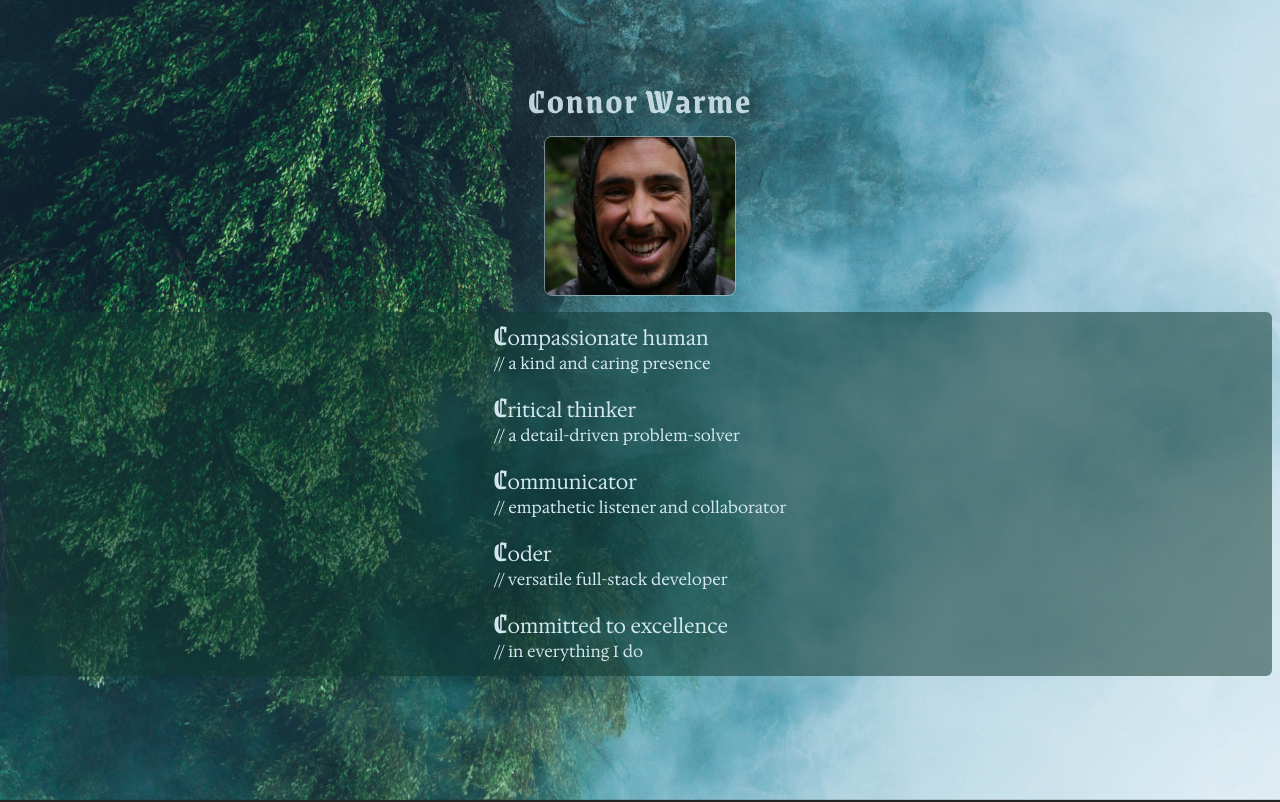
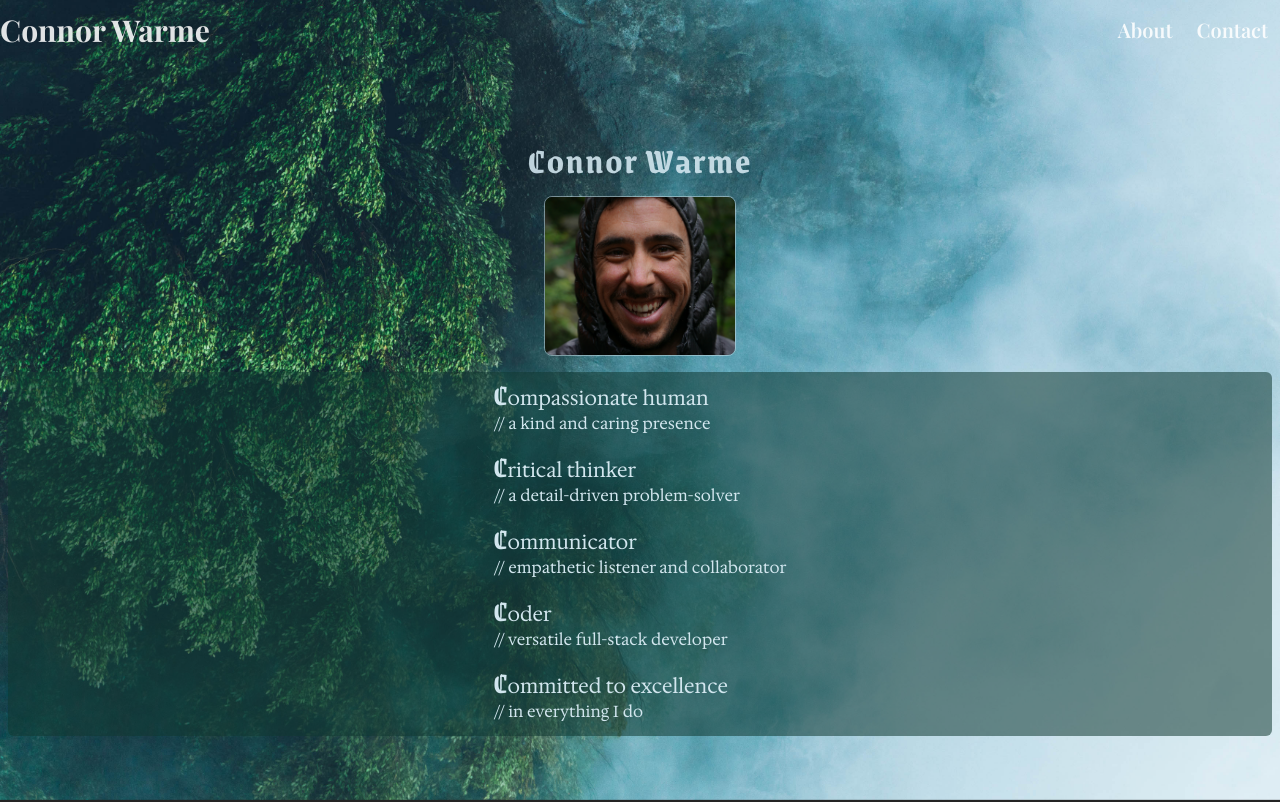
Before and after one commit to connorwarme/connorwarme.github.io, a React (Vite) app: page / in a window 1280 px wide. Shown: the top 802 px of the page. Built offline with nearby package versions, Linux system fonts and the light colour scheme.

Commit message:
Start into header component

```diff
--- a/src/App.jsx
+++ b/src/App.jsx
@@ -1,5 +1,6 @@
 import { Outlet } from 'react-router-dom'
 import ScrollToAnchor from './components/ScrollToAnchor'
+import Header from './components/Header'
 import lakePhoto from './images/gallery/lake.jpg'
 import waterfallPhoto from './images/gallery/waterfall1.jpg'
 import viewPhoto from './images/gallery/valleyview.jpg'
@@ -8,6 +9,7 @@ import './App.css'
 function App() {
   return (
     <div>
+      <Header />
       <ScrollToAnchor />
       <img
         src={waterfallPhoto}
--- /dev/null
+++ b/src/components/Header.jsx
@@ -0,0 +1,23 @@
+import { Link } from "react-router-dom";
+
+const Header = () => {
+  return (
+    <div className="flex items-center">
+      <div>
+        <Link to={"/"} className="md:hidden">
+          <h3 className="font-grenze text-3xl font-bold">CW</h3>
+        </Link>
+        <Link to={"/"} className="hidden md:block">
+          <h3 className="font-play text-3xl font-bold">Connor Warme</h3>
+        </Link>
+      </div>
+      <div className="flex-grow"></div>
+      <div className="flex font-play text-xl font-semibold">
+        <Link to={"/about"} className="m-2 py-2 px-1">About</Link>
+        <Link to={"/contact"} className="m-2 py-2 px-1">Contact</Link>
+      </div>
+    </div>
+   );
+}
+
+export default Header;
```
